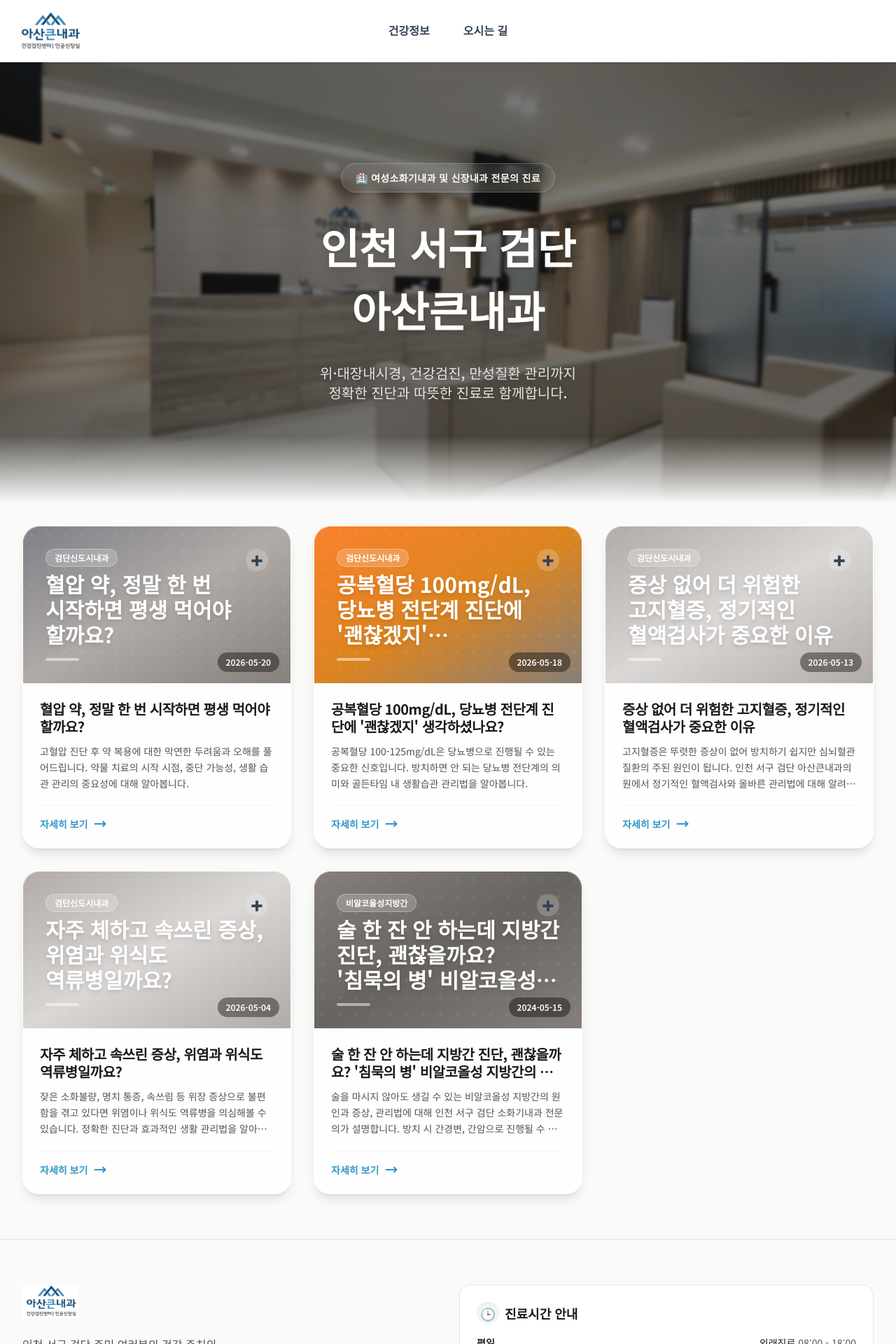
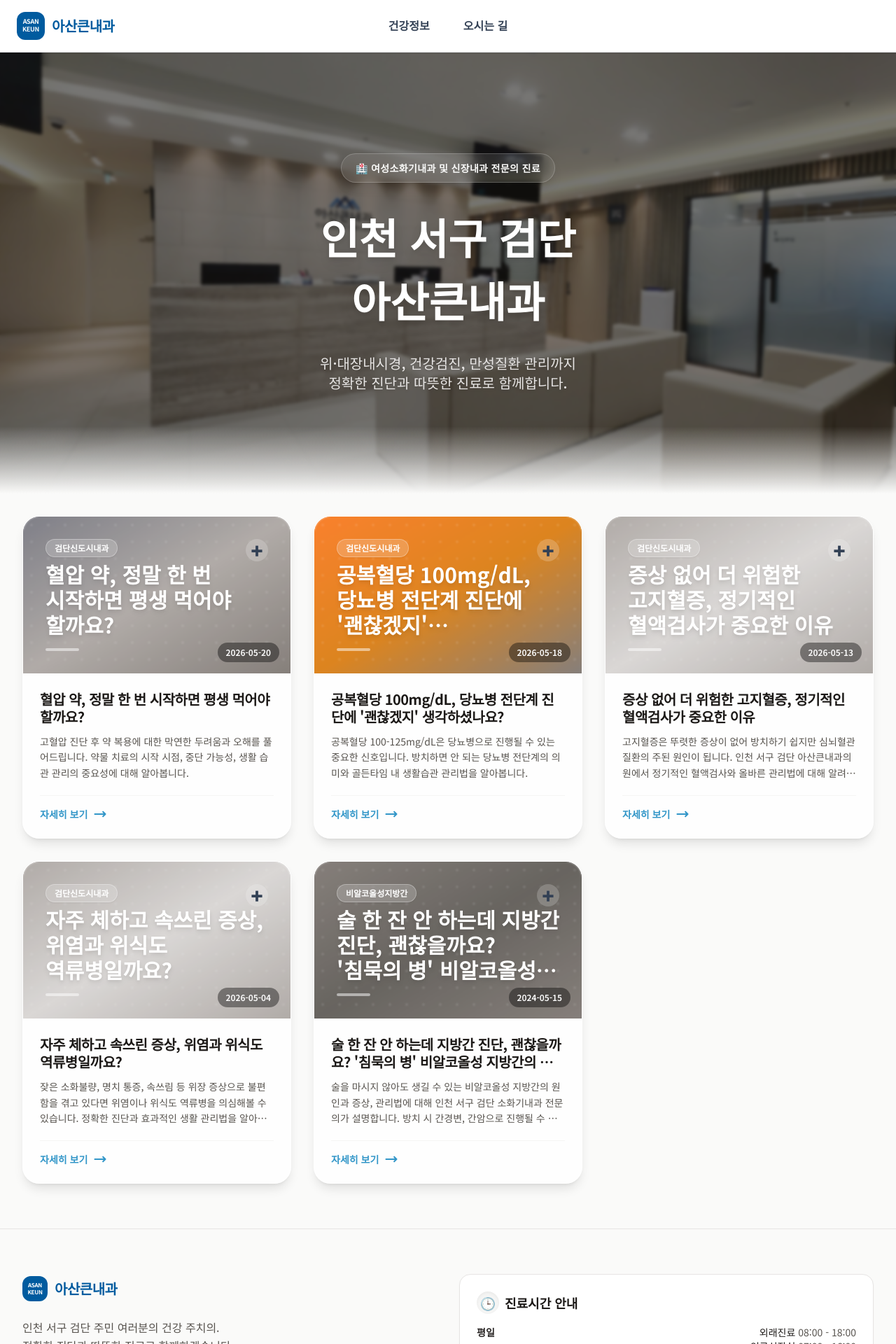
Before and after one commit to bnam1321-bit/asan-keunnae-blog, a Next.js app: page / in a window 1280 px wide. Shown: the top 1920 px of the page at 70% size. Built offline with nearby package versions, Linux system fonts and the light colour scheme.

Commit message:
fix: replace incorrect clinic logo with stylized text emblem

```diff
--- a/app/blog/[slug]/page.tsx
+++ b/app/blog/[slug]/page.tsx
@@ -169,8 +169,8 @@ export default async function BlogPostPage({ params }: Props) {
                 {/* Author & Clinic Info */}
                 <div className="bg-stone-50 rounded-3xl p-8 sm:p-10 mb-12 border border-stone-200">
                     <div className="flex items-center gap-4 mb-6">
-                        <div className="w-16 h-16 rounded-full bg-white flex items-center justify-center shadow-sm overflow-hidden border border-stone-200 p-2">
-                            <img src="/images/logo.jpg" alt="아산큰내과 로고" className="w-full h-auto object-contain" />
+                        <div className="w-16 h-16 rounded-2xl bg-[#005b9f] flex items-center justify-center shadow-sm text-white font-black text-center leading-tight shrink-0" style={{ letterSpacing: '-0.5px' }}>
+                            <span style={{ fontSize: '12px' }}>ASAN<br/>KEUN</span>
                         </div>
                         <div>
                             <h3 className="text-xl font-bold text-gray-900 mb-1">아산큰내과</h3>
--- a/app/components/Footer.tsx
+++ b/app/components/Footer.tsx
@@ -9,13 +9,14 @@ export default function Footer() {
                 <div className="grid md:grid-cols-2 lg:grid-cols-4 gap-8 mb-12">
                     {/* Brand & Info */}
                     <div className="col-span-1 lg:col-span-2">
-                        <Link href="/" className="inline-flex items-center no-underline mb-6">
-                            <img
-                                src="/images/logo.png"
-                                alt="아산큰내과 로고"
-                                className="h-10 sm:h-12 w-auto object-contain"
-                                style={{ maxHeight: '48px' }}
-                            />
+                        <Link href="/" className="inline-flex items-center gap-2.5 no-underline mb-6">
+                            <span className="inline-flex items-center justify-center w-9 h-9 rounded-xl text-white text-[10px] font-black tracking-tight leading-none"
+                                style={{ backgroundColor: '#005b9f', letterSpacing: '-0.3px' }}>
+                                <span style={{ fontSize: '8px', lineHeight: '1.2', textAlign: 'center' }}>ASAN<br/>KEUN</span>
+                            </span>
+                            <span className="text-xl font-black tracking-tight" style={{ color: '#005b9f' }}>
+                                아산큰내과
+                            </span>
                         </Link>
                         <p className="text-stone-600 mb-6 leading-relaxed">
                             인천 서구 검단 주민 여러분의 건강 주치의.<br />
--- a/app/components/Header.tsx
+++ b/app/components/Header.tsx
@@ -7,13 +7,14 @@ export default function Header() {
         <header className="site-header">
             <div className="header-container">
                 {/* Logo - Brand colors: teal + orange matching clinic identity */}
-                <Link href="/" className="logo flex items-center no-underline">
-                    <img
-                        src="/images/logo.png"
-                        alt="아산큰내과 로고"
-                        className="h-12 sm:h-14 w-auto object-contain"
-                        style={{ maxHeight: '60px' }}
-                    />
+                <Link href="/" className="logo flex items-center gap-2.5 no-underline">
+                    <span className="inline-flex items-center justify-center w-10 h-10 rounded-xl text-white text-xs font-black tracking-tight leading-none"
+                        style={{ backgroundColor: '#005b9f', letterSpacing: '-0.3px' }}>
+                        <span style={{ fontSize: '9px', lineHeight: '1.2', textAlign: 'center' }}>ASAN<br/>KEUN</span>
+                    </span>
+                    <span className="text-xl font-black tracking-tight" style={{ color: '#005b9f' }}>
+                        아산큰내과
+                    </span>
                 </Link>
 
                 {/* Navigation */}
```
